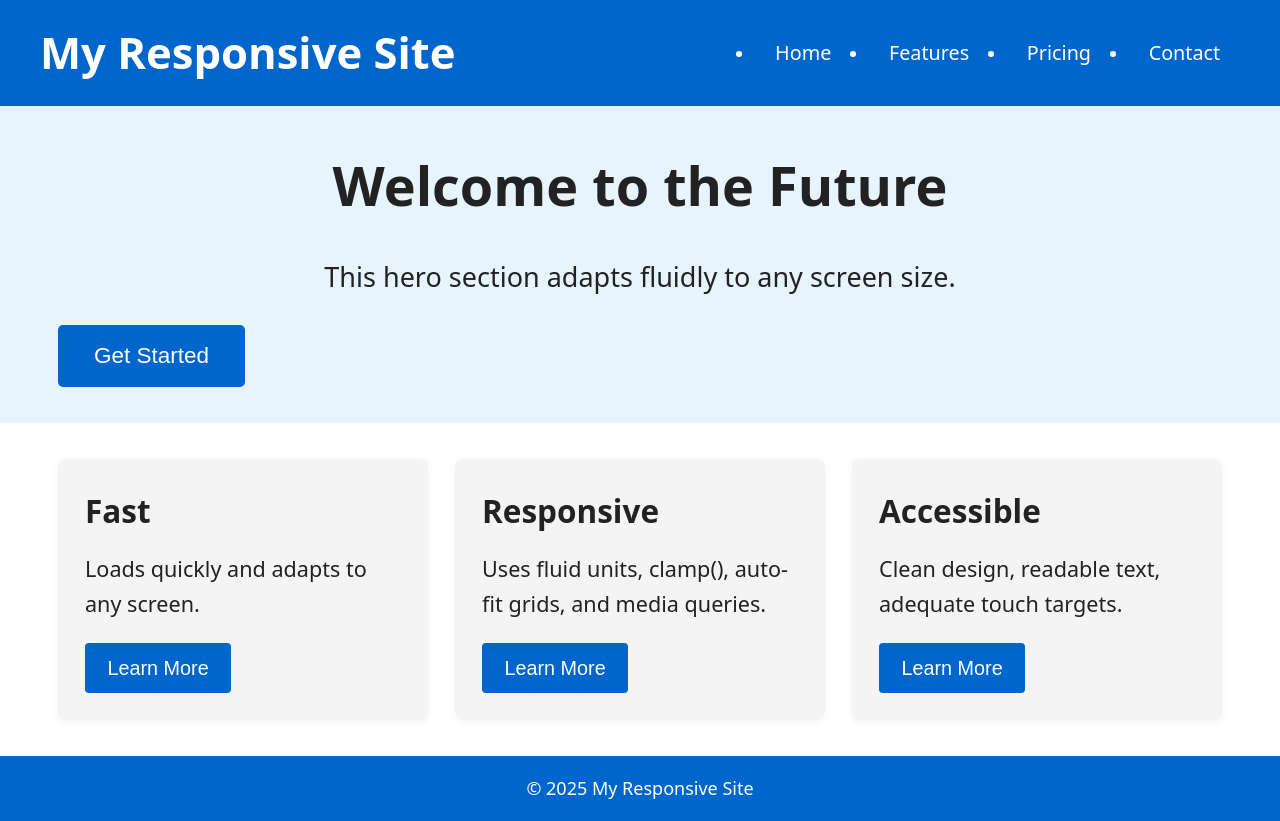
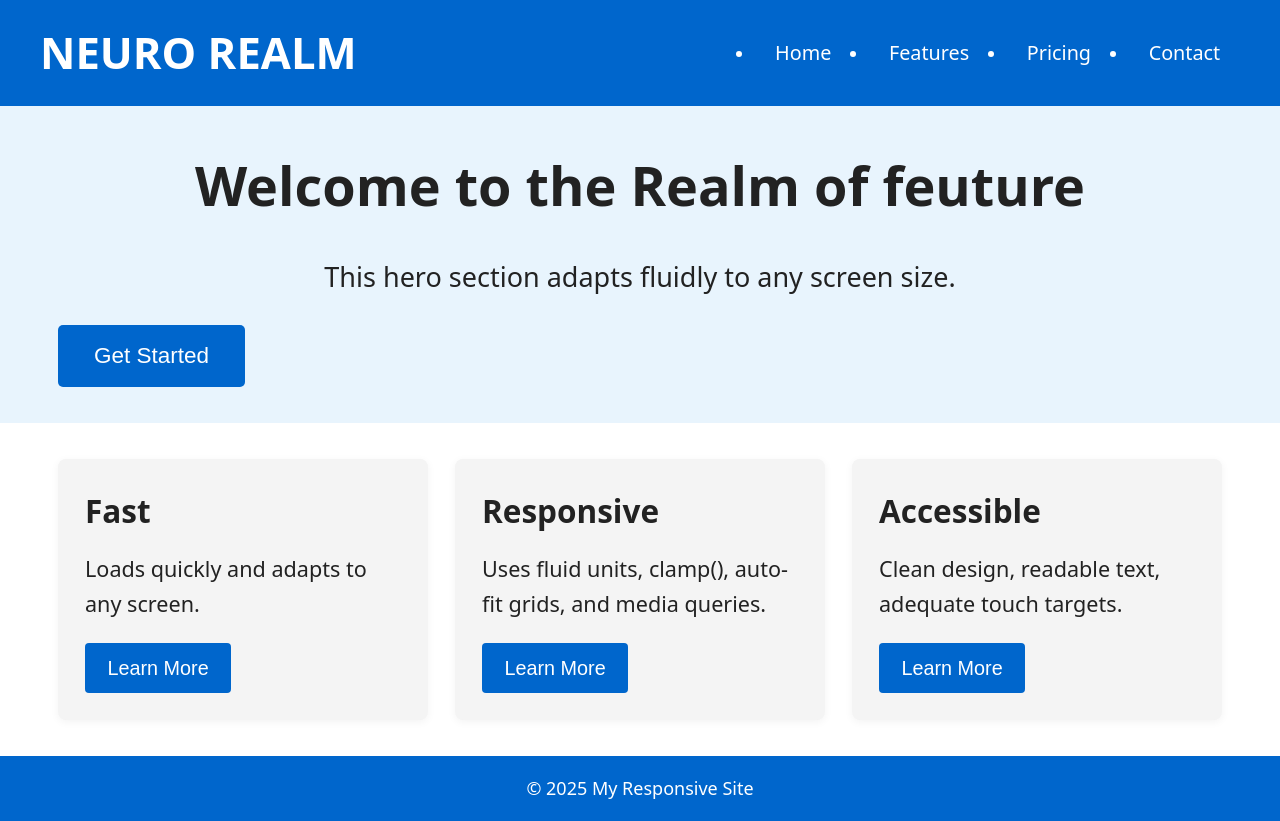
Before and after one commit to pradumannarwariya/Neuro-Realm, a plain HTML site: page index.html in a window 1280 px wide. Drawn offline with Linux system fonts and the light colour scheme.

Commit message:
Update index.html

```diff
--- a/index.html
+++ b/index.html
@@ -22,7 +22,7 @@
 <!------------------------------------------------------------------------------------------------------------------------------------->
   <header class="site-header">
     <div class="container header-inner">
-      <h1 class="site-title">My Responsive Site</h1>
+      <h1 class="site-title">NEURO REALM</h1>
       <nav class="site-nav">
         <ul>
           <li><a href="#">Home</a></li>
@@ -37,7 +37,7 @@
   <main class="site-main">
     <section class="hero">
       <div class="container">
-        <h2>Welcome to the Future</h2>
+        <h2>Welcome to the Realm of feuture</h2>
         <p>This hero section adapts fluidly to any screen size.</p>
         <button class="btn primary-btn">Get Started</button>
       </div>
```
